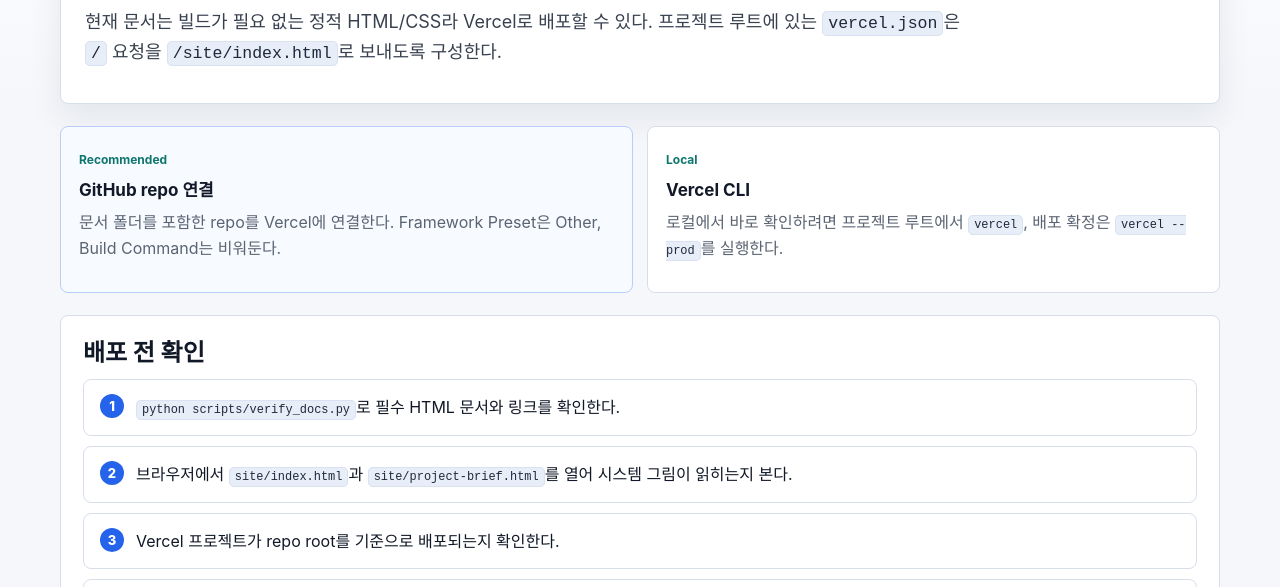
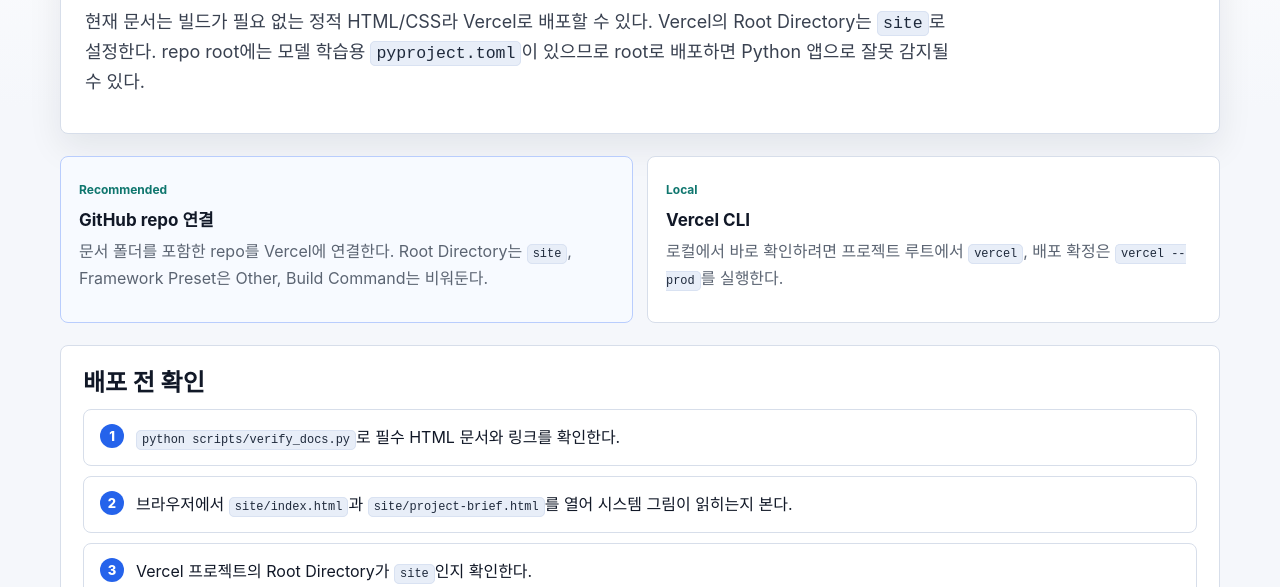
Before and after one commit to HyunKN/landmark-assistant-model, a plain HTML site: page site/operations/vercel-docs-deploy.html in a window 1280 px wide. Shown: the part 213-800 px from the top of the page. Drawn offline with Linux system fonts and the light colour scheme.

Commit message:
Configure Vercel site root

```diff
--- a/site/operations/vercel-docs-deploy.html
+++ b/site/operations/vercel-docs-deploy.html
@@ -18,7 +18,8 @@
     <h1>Vercel Docs Deploy</h1>
     <p class="lead">
       현재 문서는 빌드가 필요 없는 정적 HTML/CSS라 Vercel로 배포할 수 있다.
-      프로젝트 루트에 있는 <code>vercel.json</code>은 <code>/</code> 요청을 <code>/site/index.html</code>로 보내도록 구성한다.
+      Vercel의 Root Directory는 <code>site</code>로 설정한다.
+      repo root에는 모델 학습용 <code>pyproject.toml</code>이 있으므로 root로 배포하면 Python 앱으로 잘못 감지될 수 있다.
     </p>
   </header>
 
@@ -27,7 +28,7 @@
       <article class="card priority-card">
         <span class="tag">Recommended</span>
         <h3>GitHub repo 연결</h3>
-        <p>문서 폴더를 포함한 repo를 Vercel에 연결한다. Framework Preset은 Other, Build Command는 비워둔다.</p>
+        <p>문서 폴더를 포함한 repo를 Vercel에 연결한다. Root Directory는 <code>site</code>, Framework Preset은 Other, Build Command는 비워둔다.</p>
       </article>
       <article class="card">
         <span class="tag">Local</span>
@@ -42,7 +43,7 @@
     <ol class="read-order">
       <li><code>python scripts/verify_docs.py</code>로 필수 HTML 문서와 링크를 확인한다.</li>
       <li>브라우저에서 <code>site/index.html</code>과 <code>site/project-brief.html</code>를 열어 시스템 그림이 읽히는지 본다.</li>
-      <li>Vercel 프로젝트가 repo root를 기준으로 배포되는지 확인한다.</li>
+      <li>Vercel 프로젝트의 Root Directory가 <code>site</code>인지 확인한다.</li>
       <li>배포 URL에서 <code>/</code>, <code>/project-brief.html</code>, <code>/operations/sprint1-status-2026-05-14.html</code>를 확인한다.</li>
     </ol>
   </section>
@@ -51,7 +52,7 @@
     <h2>주의</h2>
     <p>
       현재 배포 repo는 모델 학습 코드와 HTML 문서 사이트를 함께 포함한다.
-      모델 학습용 Markdown 문서 폴더인 <code>docs</code>는 그대로 두고, Vercel 배포용 HTML 사이트는 <code>site</code>에 둔다.
+      모델 학습용 Python 설정이 repo root에 있으므로, Vercel Root Directory를 반드시 <code>site</code>로 둔다.
     </p>
   </section>
 </main>
```
Also changed, not shown: site/vercel.json (added).
